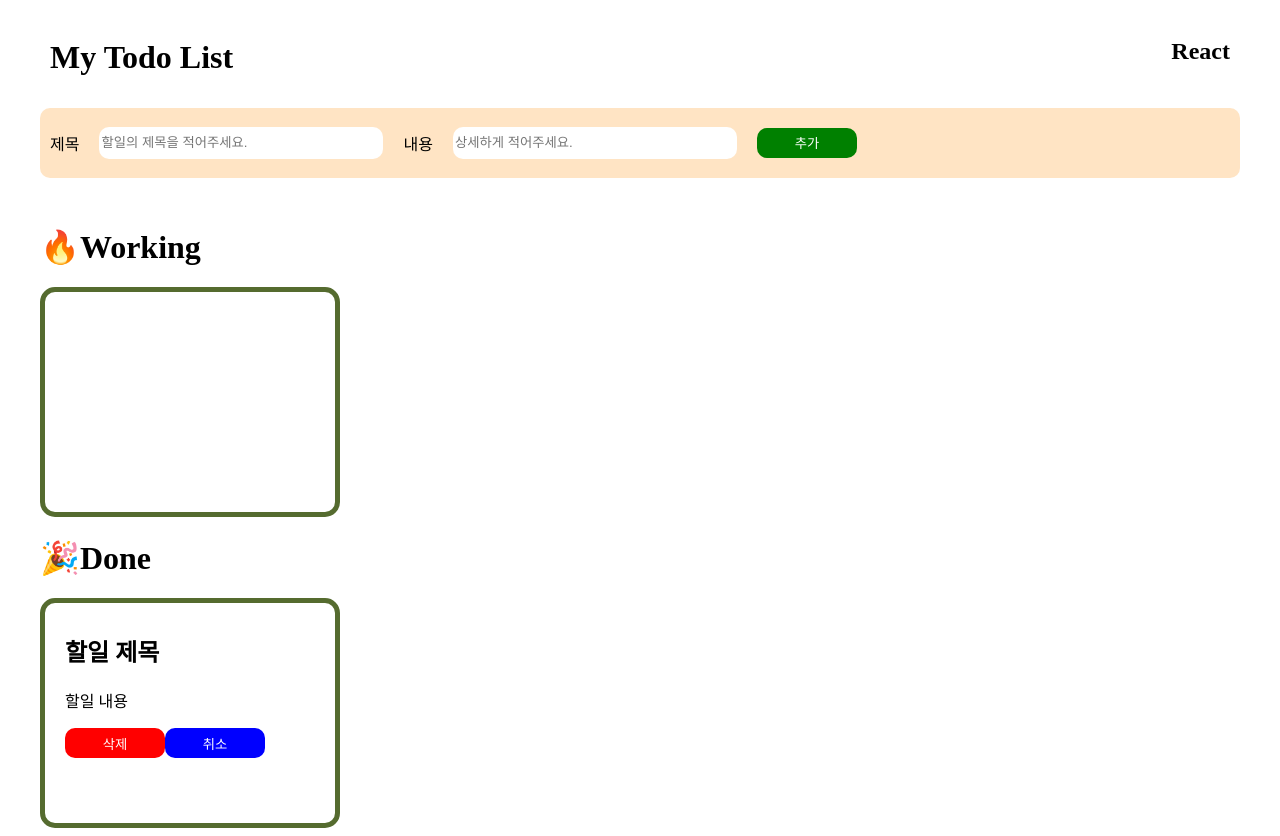
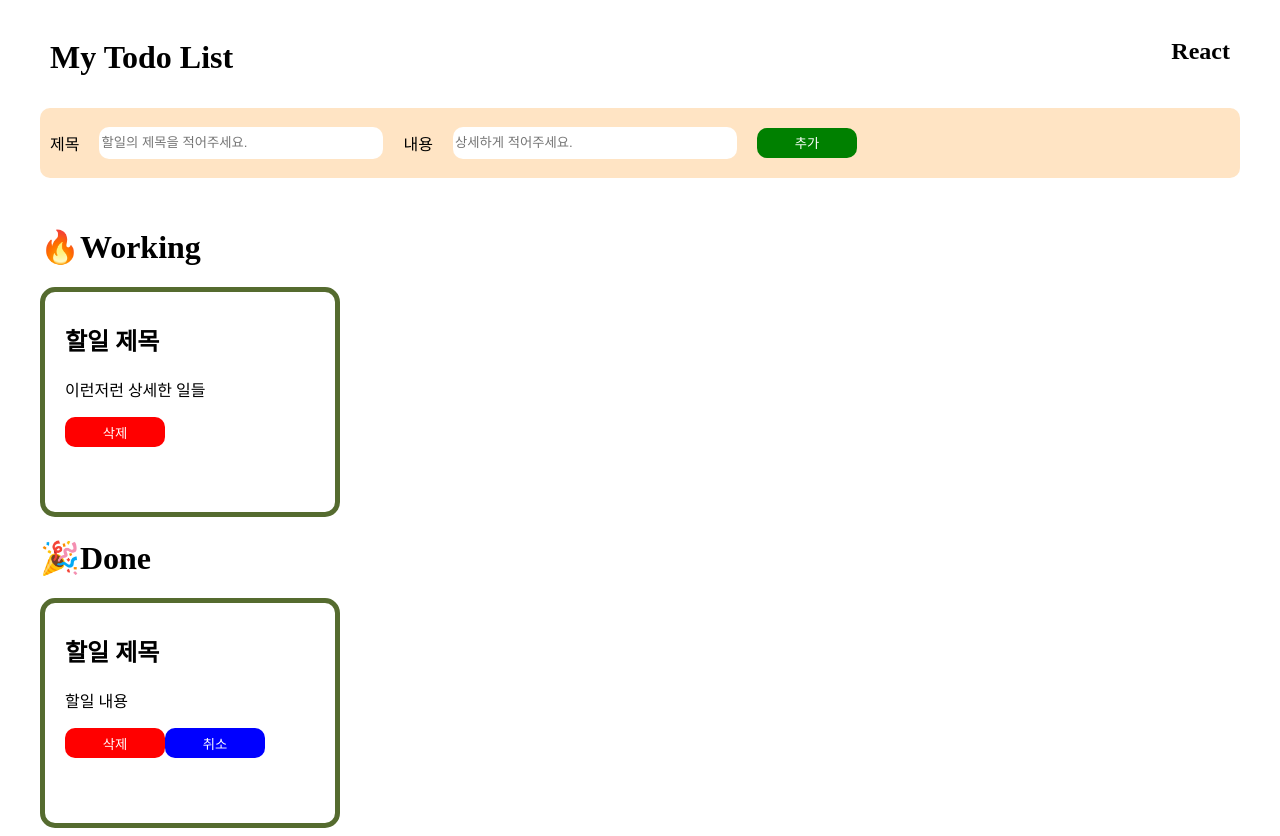
Before and after one commit to JOYmet33/TodoList2, a React (Vite) app: page / in a window 1280 px wide. Built offline with nearby package versions, Linux system fonts and the light colour scheme.

Commit message:
(submit)

```diff
--- a/src/App.jsx
+++ b/src/App.jsx
@@ -1,4 +1,4 @@
-import React, { useState } from "react";
+import { useState } from "react";
 import TodoInput from "./components/TodoInput";
 import "./App.css";
 
@@ -29,18 +29,22 @@ const App = () => {
       <>
         {todoList
           .filter((list) => !list.isDone)
-          .map((list) => {
+          .map((list, index) => {
+            console.log(index);
             return (
               <div key={list.id}>
                 <h2 className="todo-title">{list.todoTitle}</h2>
                 <p className="todo-content">{list.todoContent}</p>
                 <div className="buttons">
-                  <button className="delete-btn" onClick={함수1}>
+                  <button
+                    className="delete-btn"
+                    onClick={() => deleteTodo(index)}
+                  >
                     삭제
                   </button>
-                  <button className="complete-btn" onClick={함수2}>
+                  {/* <button className="complete-btn" onClick={함수2}>
                     완료
-                  </button>
+                  </button> */}
                 </div>
               </div>
             );
@@ -51,11 +55,14 @@ const App = () => {
   }
 
   // 함수: out from todoList
-  function 함수1() {
-    /*
-     *
-     */
-  }
+  const deleteTodo = (index) => {
+    // 1. 해당 index를 찾아야 한다.
+    // 2. 전체 배열 기준으로 index 값의 인자를 빼줘야한다.
+    let temp = [...todoList];
+    temp.splice(index, 1);
+    // 3. 해당 값을 빼준 배열을 다시 상태 값에 저장한다.
+    setTodoList(temp);
+  };
 
   return (
     <div className="root">
@@ -67,7 +74,30 @@ const App = () => {
       <div className="working">
         <h1 className="working-title">🔥Working</h1>
         <div className="working-list">
-          <div>{addWorking}</div>
+          <div>
+            {todoList
+              .filter((list) => !list.isDone)
+              .map((list, index) => {
+                console.log(index);
+                return (
+                  <div key={list.id}>
+                    <h2 className="todo-title">{list.todoTitle}</h2>
+                    <p className="todo-content">{list.todoContent}</p>
+                    <div className="buttons">
+                      <button
+                        className="delete-btn"
+                        onClick={() => deleteTodo(index)}
+                      >
+                        삭제
+                      </button>
+                      {/* <button className="complete-btn" onClick={함수2}>
+                    완료
+                  </button> */}
+                    </div>
+                  </div>
+                );
+              })}
+          </div>
         </div>
       </div>
       <div className="done">
--- a/src/main.jsx
+++ b/src/main.jsx
@@ -2,8 +2,4 @@ import React from "react";
 import ReactDOM from "react-dom/client";
 import App from "./App.jsx";
 
-ReactDOM.createRoot(document.getElementById("root")).render(
-  <React.StrictMode>
-    <App />
-  </React.StrictMode>
-);
+ReactDOM.createRoot(document.getElementById("root")).render(<App />);
```
